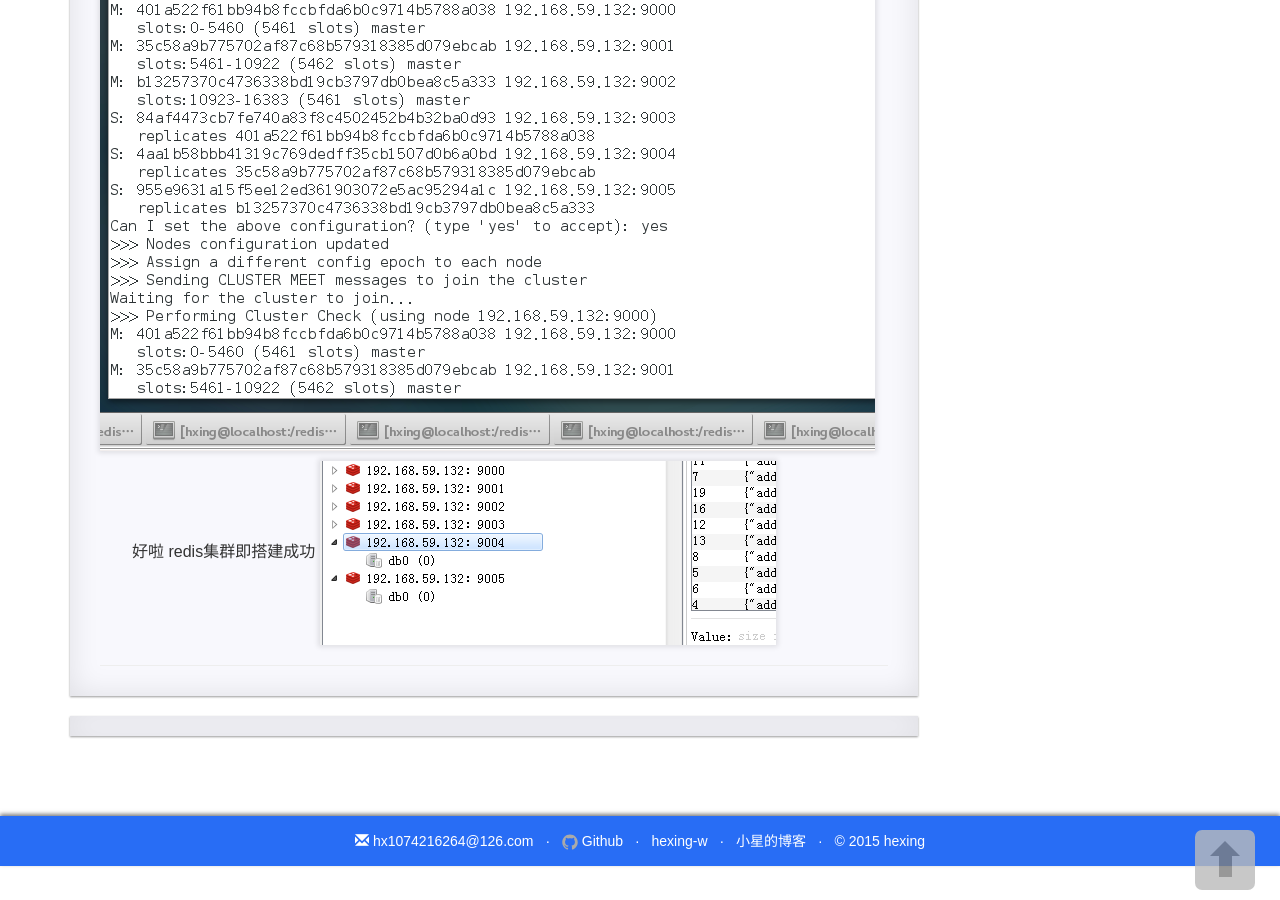
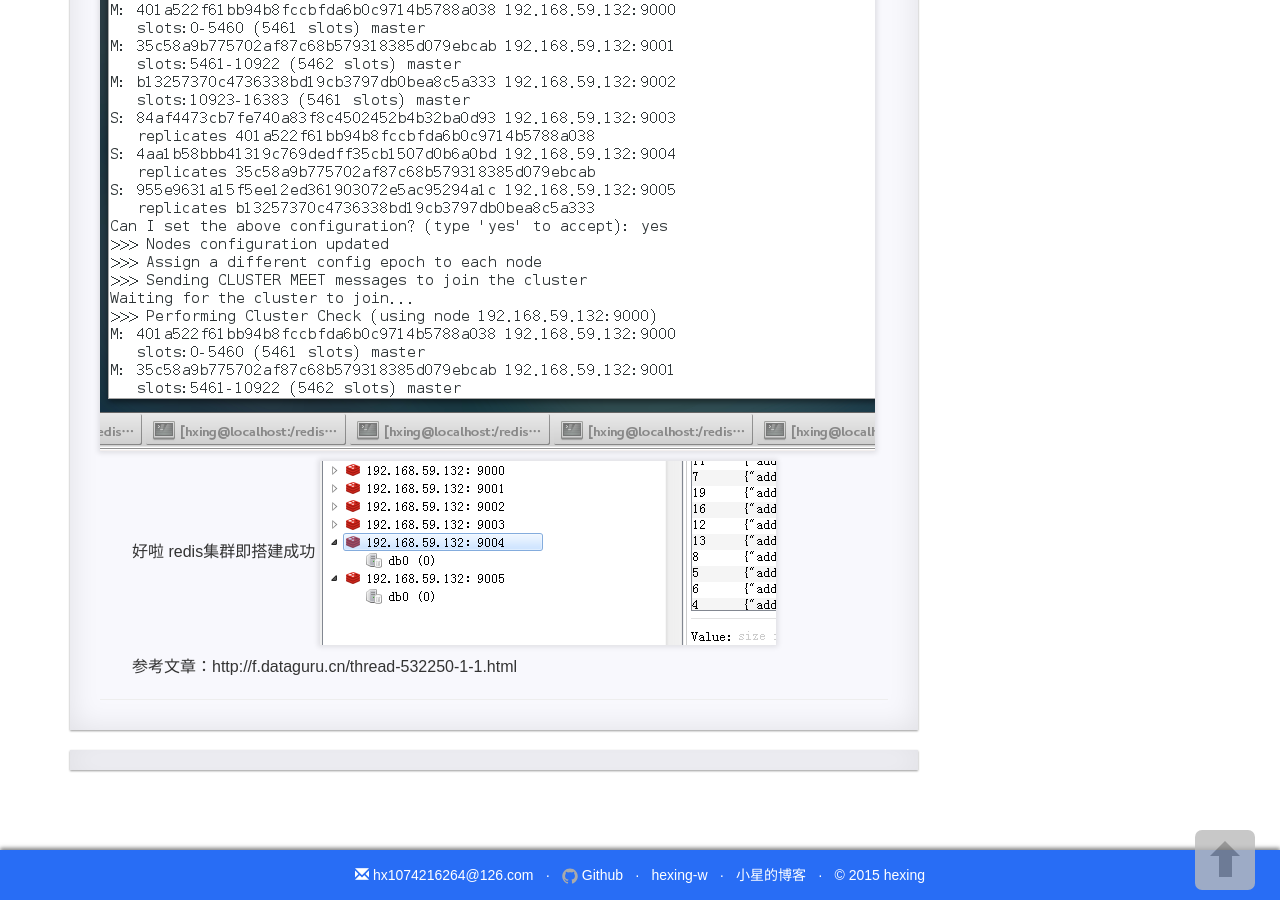
Before and after one commit to hexing-w/hexing-w.github.io, a Jekyll site: the page built from _posts/2016-11-24-centos7下redis集群部署.md, in a window 1280 px wide and 900 px high, scrolled down 1709 px. Built offline with Jekyll 4.4.1, drawn with Linux system fonts in a browser that asks for light colours; nearby versions of some CDN libraries; comment, search, counter and statistics services are not loaded; a style sheet for code colours, icons or effects is not loaded.

Commit message:
Update 2016-11-24-centos7下redis集群部署.md

```diff
--- a/_posts/2016-11-24-centos7下redis集群部署.md
+++ b/_posts/2016-11-24-centos7下redis集群部署.md
@@ -84,3 +84,5 @@
 
 好啦 redis集群即搭建成功
 ![redis-cluster-connect](http://hexing-w.github.io/css/pics/redis-cluster-connect.png)
+
+参考文章：http://f.dataguru.cn/thread-532250-1-1.html
```
